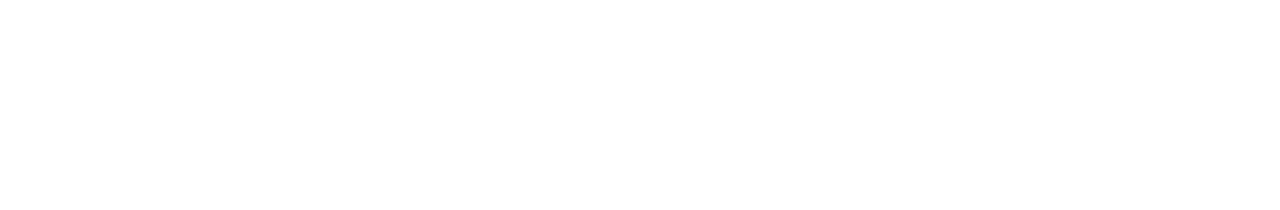
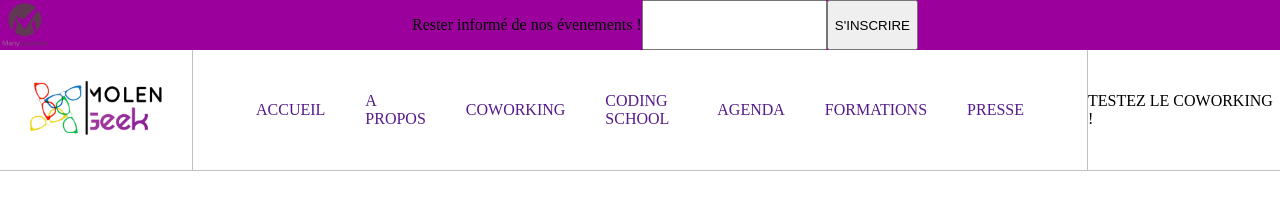
Before and after one commit to sofiane626/css.ex1, a plain HTML site: page index.html in a window 1280 px wide. Drawn offline with Linux system fonts and the light colour scheme.

Commit message:
navbar et navtop debut

```diff
--- a/index.html
+++ b/index.html
@@ -1,12 +1,50 @@
 <!DOCTYPE html>
 <html lang="en">
+
 <head>
     <meta charset="UTF-8">
     <meta http-equiv="X-UA-Compatible" content="IE=edge">
     <meta name="viewport" content="width=device-width, initial-scale=1.0">
+    <link rel="stylesheet" href="./public/css/style.css">
     <title>Document</title>
 </head>
+
 <body>
 
+    <header>
+        <div class="navtop">
+            <div class="navtop-img">
+                <img id="logo-navtop" src="./public/img/many_contact_logo.png" alt="">
+            </div>
+            <div class="navtop-mid">
+                <p>Rester informé de nos évenements ! </p>
+                <input type="text" name="" id="">
+                <button>S'INSCRIRE</button>
+            </div>
+            <div></div>
+        </div>
+        <nav class="navbar">
+            <div class="navbar-logo">
+                <img id="logo-navbar" src="./public/img/logo2.png" alt="">
+            </div>
+            <div class="navbar-nav">
+                <div><a href="">ACCUEIL</a></div>
+                <div><a href="">A PROPOS</a></div>
+                <div><a href="">COWORKING</a></div>
+                <div><a href="">CODING SCHOOL</a></div>
+                <div><a href="">AGENDA</a></div>
+                <div><a href="">FORMATIONS</a></div>
+                <div><a href="">PRESSE</a></div>
+            </div>
+            <div class="navbar-doite">
+                <p>TESTEZ LE COWORKING !</p>
+            </div>
+        </nav>
+    </header>
+
+
+    <main></main>
+    <footer></footer>
 </body>
+
 </html>
--- a/public/css/style.css
+++ b/public/css/style.css
@@ -0,0 +1,63 @@
+body {
+    margin: 0;
+    padding: 0;
+}
+
+.navtop {
+    height: 50px;
+    width: auto;
+    background-color: #9b009d;
+    display: flex;
+    justify-content: space-between;
+}
+
+#logo-navtop {
+    height: 50px;
+    width: 50px;
+}
+
+.navtop-mid {
+    display: flex;
+}
+
+#logo-navbar {
+    height: 70px;
+    width: 140px;
+}
+
+.navbar {
+    display: flex;
+    justify-content: space-between;
+    width: 100%;
+    height: 120px;
+    margin: auto;
+    border-bottom: solid 1px rgb(192, 192, 192);
+}
+
+.navbar-nav {
+    display: flex;
+    align-items: center;
+    justify-content: space-between;
+    gap: 40px;
+    width: 60%;
+}
+
+a {
+    text-decoration: none;
+}
+
+.navbar-doite {
+    display: flex;
+    justify-content: center;
+    align-items: center;
+    border-left: solid 1px rgb(192, 192, 192);
+    width: 15%;
+}
+
+.navbar-logo {
+    display: flex;
+    justify-content: center;
+    align-items: center;
+    border-right: solid 1px rgb(192, 192, 192);
+    width: 15%;
+}
```
Also changed, not shown: public/img/logo2.png (added), public/img/many_contact_logo.png (added).
